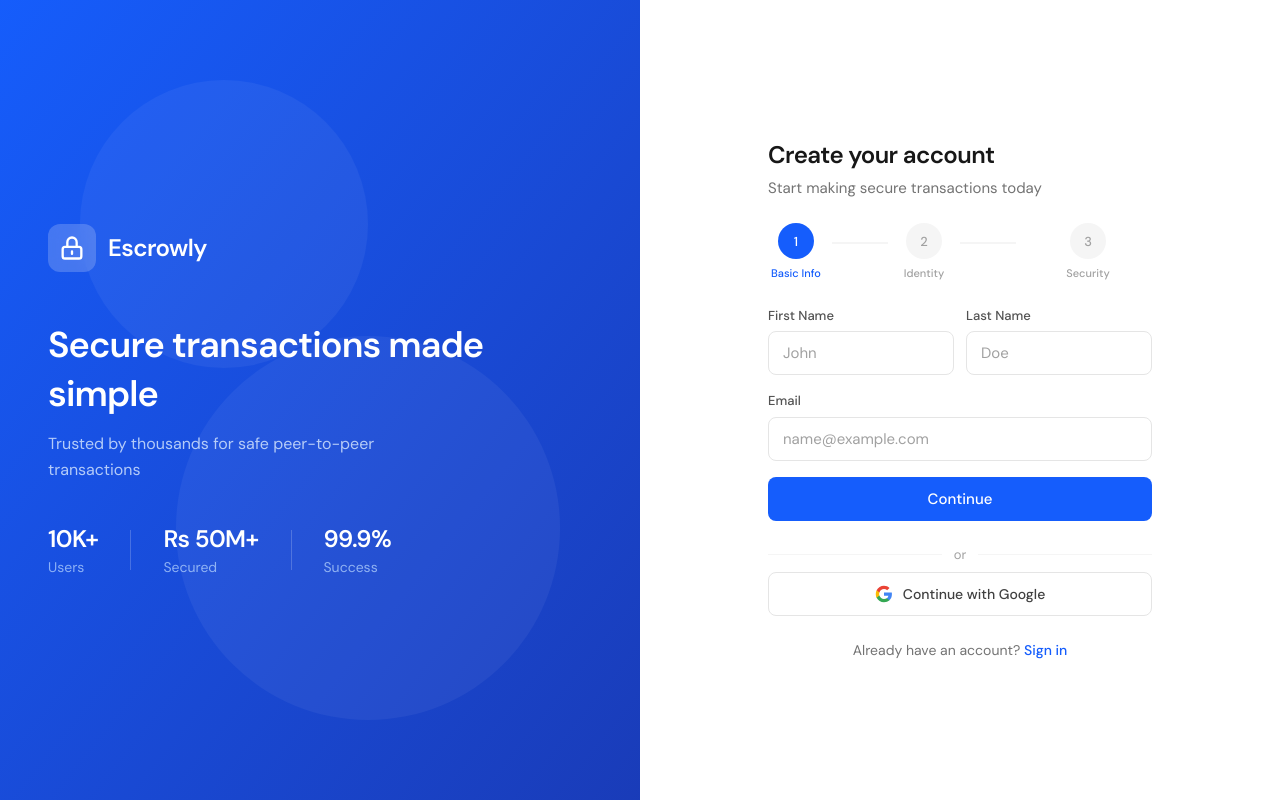
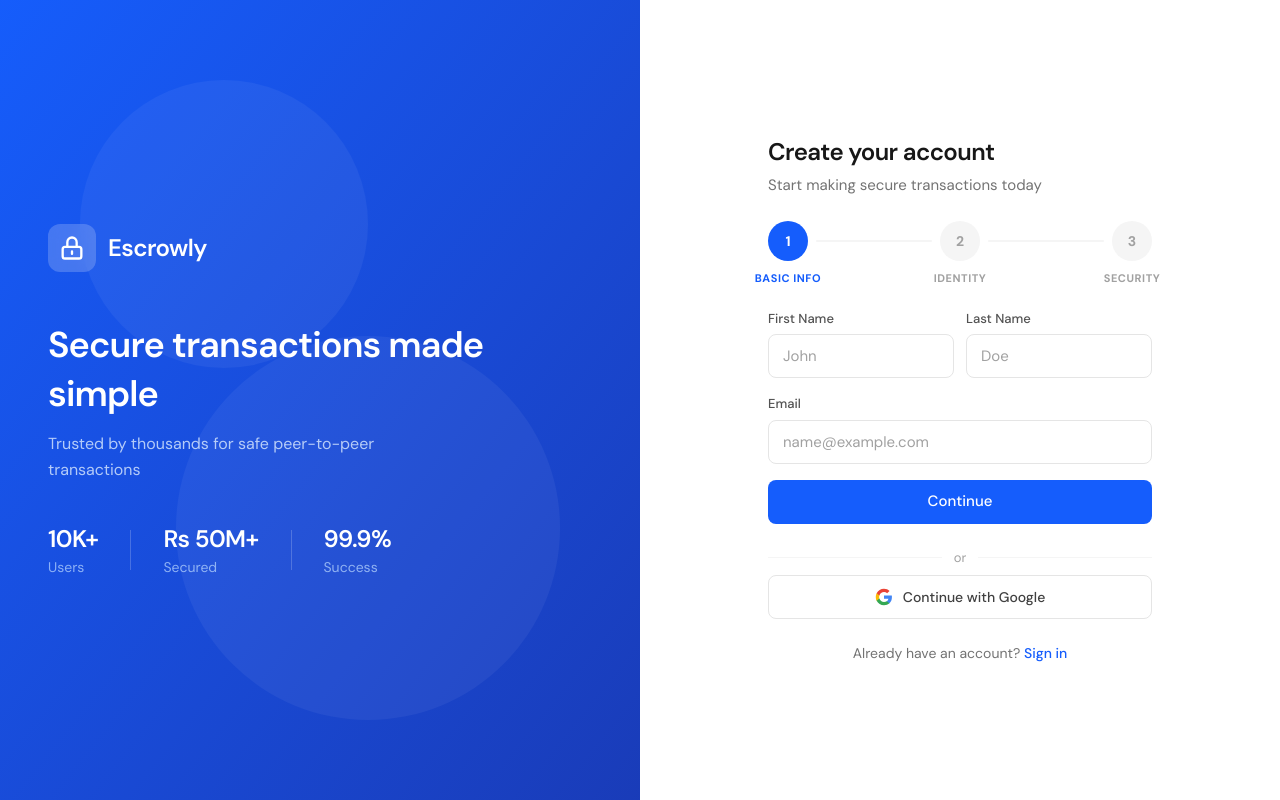
Before and after one commit to ShahiCrafts/escrowly-payment-v1.0, a React (Vite) app in the folder client/: page /auth/register in a window 1280 px wide. Built offline with nearby package versions, Linux system fonts and the light colour scheme; no server answers; a web font is replaced by a local one; what react-google-recaptcha-v3 would draw is missing.

Commit message:
Update Register page

```diff
--- a/client/src/pages/auth/Register.jsx
+++ b/client/src/pages/auth/Register.jsx
@@ -143,27 +143,34 @@ const Register = () => {
                     </div>
 
                     {/* Progress Steps */}
-                    <div className="mb-6">
-                        <div className="flex items-center justify-between">
+                    <div className="mb-12 mt-2">
+                        <div className="flex items-center w-full">
                             {[1, 2, 3].map((s, index) => (
-                                <div key={s} className="flex items-center flex-1">
-                                    <div className="flex flex-col items-center flex-1">
-                                        <div className={`w-9 h-9 rounded-full flex items-center justify-center text-[13px] font-medium transition-colors ${step >= s
+                                <div key={s} className={`flex items-center ${s < 3 ? 'flex-1' : ''}`}>
+                                    <div className="relative flex flex-col items-center">
+                                        <div className={`z-10 w-10 h-10 rounded-full flex items-center justify-center text-sm font-bold transition-all duration-300 ${step >= s
                                             ? 'bg-blue-600 text-white'
                                             : 'bg-neutral-100 text-neutral-400'
                                             }`}>
                                             {step > s ? (
-                                                <svg className="w-4 h-4" fill="none" stroke="currentColor" viewBox="0 0 24 24">
-                                                    <path strokeLinecap="round" strokeLinejoin="round" strokeWidth={2} d="M5 13l4 4L19 7" />
+                                                <svg className="w-5 h-5" fill="none" stroke="currentColor" viewBox="0 0 24 24">
+                                                    <path strokeLinecap="round" strokeLinejoin="round" strokeWidth={3} d="M5 13l4 4L19 7" />
                                                 </svg>
                                             ) : s}
                                         </div>
-                                        <span className={`text-[11px] mt-1.5 font-medium ${step >= s ? 'text-blue-600' : 'text-neutral-400'}`}>
-                                            {stepLabels[index]}
-                                        </span>
+                                        <div className="absolute -bottom-7 whitespace-nowrap text-center">
+                                            <span className={`text-[11px] font-bold uppercase tracking-wider ${step >= s ? 'text-blue-600' : 'text-neutral-400'}`}>
+                                                {stepLabels[index]}
+                                            </span>
+                                        </div>
                                     </div>
                                     {s < 3 && (
-                                        <div className={`h-[2px] flex-1 mx-2 -mt-5 ${step > s ? 'bg-blue-600' : 'bg-neutral-100'}`}></div>
+                                        <div className="flex-1 mx-2 h-[2px] bg-neutral-100 rounded-full overflow-hidden">
+                                            <div
+                                                className="h-full bg-blue-600 transition-all duration-500 ease-out"
+                                                style={{ width: step > s ? '100%' : '0%' }}
+                                            />
+                                        </div>
                                     )}
                                 </div>
                             ))}
```
